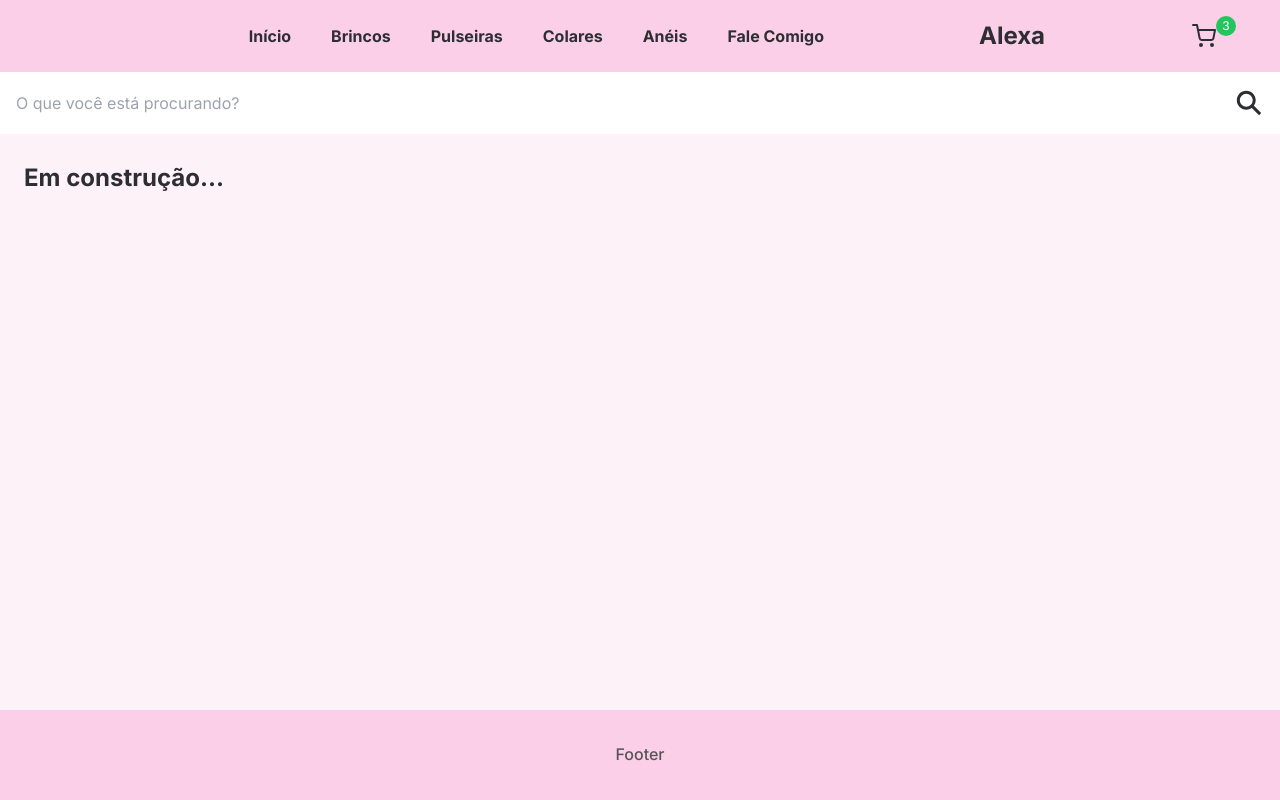
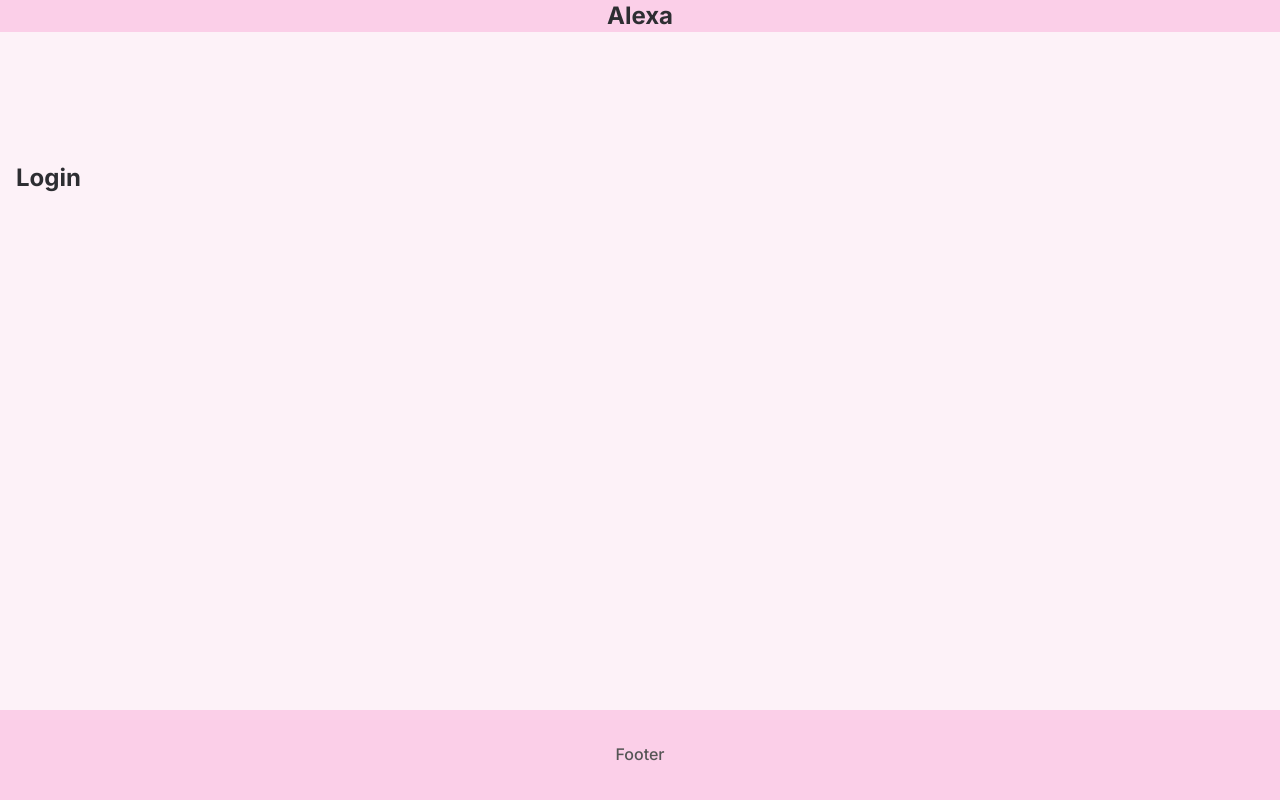
Before and after one commit to cafe51/Alexa-semijoias, a Next.js app in the folder alexa-site/: page /login in a window 1280 px wide. Built offline with nearby package versions, Linux system fonts and the light colour scheme.

Commit message:
created simple head component and fix css in the card list

```diff
--- a/alexa-site/src/app/components/BodyWithHeaderAndFooter.tsx
+++ b/alexa-site/src/app/components/BodyWithHeaderAndFooter.tsx
@@ -1,15 +1,24 @@
+'use client';
+
 import Footer from './Footer';
 import Header from './Header';
+import { usePathname } from 'next/navigation';
+import SimpleHeader from './SimpleHeader';
+
 
 export default function BodyWithHeaderAndFooter({
     children,
 }: Readonly<{
   children: React.ReactNode;
 }>) {
+
+    const pathname = usePathname(); // Obter o caminho atual
+    const pathSegment = pathname.split('/')[1]; // Extrair a parte 'login'
+
     return (
         <div className="flex flex-col justify-between min-h-screen secColor">
-            <Header />
-            <main className="flex text-start flex-col gap-4 items-start justify-between pt-40 p-6">
+            { pathSegment === 'login' ? <SimpleHeader /> : <Header /> }
+            <main className="flex text-start flex-col gap-4 items-start justify-between pt-40 p-4">
                 { children }
             </main>
             <Footer />
--- a/alexa-site/src/app/components/Card.tsx
+++ b/alexa-site/src/app/components/Card.tsx
@@ -9,7 +9,7 @@ export default function Card({ cardData, productType }: {cardData: ProductType,
     if (cardData) {
         render = (
             <>
-                <div className='w-full rounded-lg relative h-[150px] overflow-hidden'>
+                <div className='w-full rounded-lg relative h-[200px] overflow-hidden'>
                     <Image
                         className='rounded-lg object-cover scale-125'
                         src={ cardData.image[0] }
@@ -37,7 +37,7 @@ export default function Card({ cardData, productType }: {cardData: ProductType,
 
 
     return (
-        <section className="flex flex-col text-center w-[150px] items-center justify-between pb-2 gap-2 border-solid border-2 borderColor shadowColor shadow-lg text-[12px] rounded-lg h-[450px]"
+        <section className="flex flex-col text-center w-[160px] items-center justify-between pb-2 gap-2 border-solid border-2 borderColor shadowColor shadow-lg text-[12px] rounded-lg h-[450px]"
         >
             <Link href={ `/${productType}/${cardData.id}` }>{ render }</Link>
             <button className='rounded-full bg-green-500 p-4 px-6 font-bold text-white'>COMPRE JÁ</button>
--- /dev/null
+++ b/alexa-site/src/app/components/SimpleHeader.tsx
@@ -0,0 +1,40 @@
+'use client';
+import { useEffect, useState } from 'react';
+
+const SimpleHeader = () => {
+    const [isScrolled, setIsScrolled] = useState(false);
+
+    const handleScroll = () => {
+        const offset = window.scrollY;
+        offset > 100 ? setIsScrolled(true) : setIsScrolled(false);
+    };
+
+    useEffect(() => {
+        window.addEventListener('scroll', handleScroll);
+    }, []);
+
+    const opacity = isScrolled ? 'primColorTransparent' : '';
+    const height = isScrolled ? 'py-2' : 'py-6';
+
+    return (
+        <header id="japhe" className={ `primColor fixed w-full transition-all duration-500 z-50  ${opacity} flex justify-center items-center` }>
+            <div className={ `flex justify-center items-center px-8 md:px-16 ${height} md:py-0` }>
+                <a
+                    href="#japhe"
+                    className="text-2xl font-bold"
+                    onClick={ (e) => {
+                        e.preventDefault();
+                        window.scrollTo({ top: 0, behavior: 'smooth' });
+                    } }
+                >
+                        Alexa
+                </a>
+            </div>
+
+        </header>
+
+
+    );
+};
+
+export default SimpleHeader;
--- a/alexa-site/src/app/login/page.tsx
+++ b/alexa-site/src/app/login/page.tsx
@@ -1,9 +1,13 @@
+'use client';
+
 import BodyWithHeaderAndFooter from '../components/BodyWithHeaderAndFooter';
 
 export default function Login() {
+
+
     return (
         <BodyWithHeaderAndFooter>
-            <h2>Em construção...</h2>
+            <h2>Login</h2>
         </BodyWithHeaderAndFooter>
     );
 }
```
